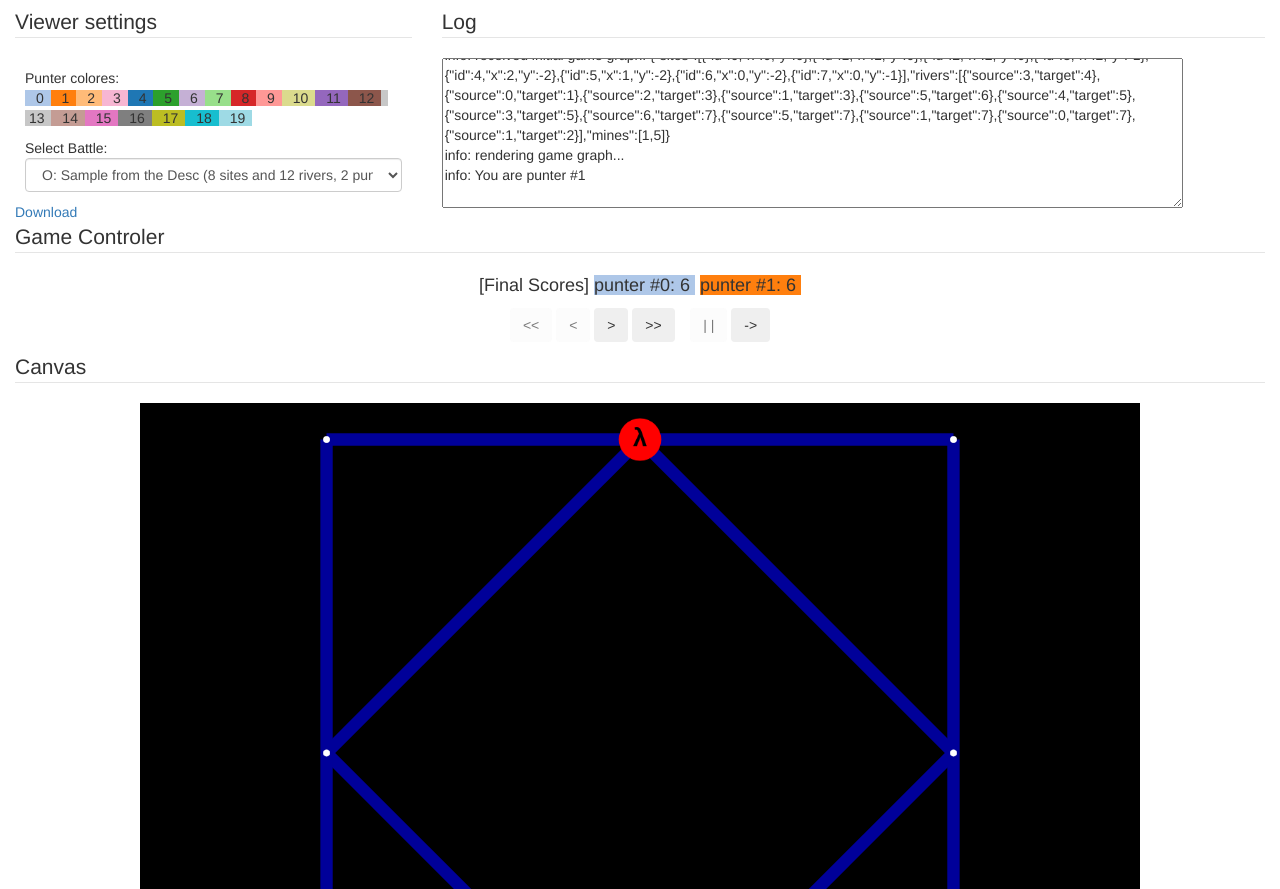
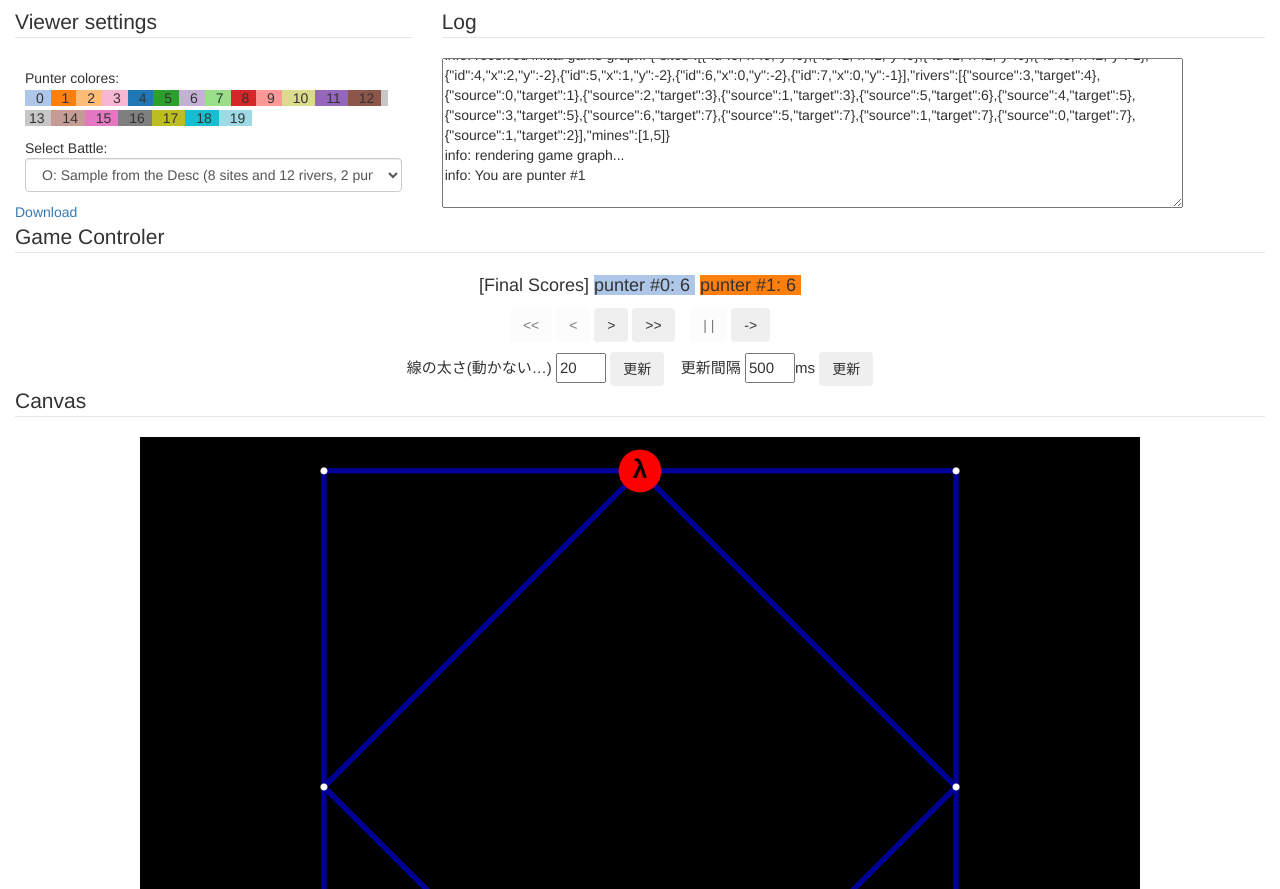
Before and after one commit to recruit-communications/icfp-contest-2017, a plain HTML site: page front/battle-viewer/index.html in a window 1280 px wide. Shown: the part 63-952 px from the top of the page. Drawn offline with Linux system fonts and the light colour scheme.

Commit message:
細かなバグ修正と更新間隔変更機能を追加

```diff
--- a/front/battle-viewer/battle.css
+++ b/front/battle-viewer/battle.css
@@ -45,3 +45,12 @@ svg {
   display: block;
   background: #000;
 }
+
+#visualise-settings {
+  font-size: 15px;
+}
+
+#line-width, #time-span {
+  height: 30px;
+  width: 50px;
+}
--- a/front/battle-viewer/battle.js
+++ b/front/battle-viewer/battle.js
@@ -5,8 +5,10 @@ let initialised = false;
 
 let row = 0;
 let col = 0;
+let jsons = undefined;
 let moves = undefined;
 let doPlay = false;
+let timeSpan = 500;
 
 /* Graph rendering */
 
@@ -141,7 +143,7 @@ function logError(msg) {
   return;
 }
 
-function start(jsons) {
+function start() {
   let graph = undefined;
   let move_start = 0;
   moves = undefined;
@@ -241,7 +243,7 @@ function start(jsons) {
 
 function handleReset(moves) {
   logInfo("Reset viewer");
-  selectBattle($("#download-link").attr("href"));
+  start();
 }
 
 function handleBack() {
@@ -302,7 +304,7 @@ function handlePlay() {
     console.log("DOPLAY");
     if (doPlay && row < moves.length) {
       forwardBattle();
-      setTimeout(play, 500);
+      setTimeout(play, timeSpan);
     } else if (row == moves.length){
       handleEnd();
     }
@@ -367,7 +369,7 @@ function updateEdgeOwner(punter, source, target) {
 
   if (es.length > 0) {
     const e = es[0];
-    e.data()["owner"] = undefined;
+    e.data()["owner"] = punter;
     e.style("line-color", getPunterColour(punter));
   } else {
     logError("Trying to update nonexistent edge! (" + source + " -- " + target + ")");
@@ -392,10 +394,11 @@ function selectBattle(url) {
       return res.text();
     }).then(function(text) {
       return text.split("\n");
-    }).then(function(jsons) {
+    }).then(function(_jsons) {
       if (cy.elements !== undefined) {
         cy.destroy();
       }
+      jsons = _jsons;
       while (jsons[jsons.length - 1] == "") jsons.pop();
       start(jsons);
   });
@@ -435,7 +438,7 @@ function doVisualize() {
     cy.destroy();
   }
   while (jsons[jsons.length - 1] == "") jsons.pop();
-  start(jsons);
+  start();
 }
 
 function initPunterColours() {
@@ -443,6 +446,18 @@ function initPunterColours() {
     $("#punter-colours").append("<div class=\"colours" + i + "\">&ensp;&nbsp;" + i + "&ensp;</div>");
     $(".colours" + i).css({"background-color":colours[i], "display":"inline"});
   }
+}
+
+
+function updateWidth() {
+  width = $("#line-width").val();
+  $("cy").css("width", width);
+  console.log("updateWidth with" + width);
+}
+
+function updateSpan() {
+  timeSpan = $("#time-span").val();
+  console.log("updateSpan with" + timeSpan + "ms");
 }
 
 $(function() {
--- a/front/battle-viewer/index.html
+++ b/front/battle-viewer/index.html
@@ -57,6 +57,19 @@
           </tr>
         </table>
       </fieldset>
+      <fieldset align="center" id="visualise-settings">
+        <tr>
+          <td>
+            線の太さ(動かない…) <input type="number" name="line-width" id="line-width" value="20">
+            <button class="btn" id="width-button" onclick="updateWidth()">更新</button>
+          </td>
+          &nbsp;&nbsp;
+          <td>
+            更新間隔 <input type="number" name="time-span" id="time-span" value="500" step="50" min="50">ms
+            <button class="btn" id="time-button" onclick="updateSpan()">更新</button>
+          </td>
+        </tr>
+      </fieldset>
     </div>
     <div class="container-fluid">
       <fieldset>
@@ -79,6 +92,7 @@
             <textarea id="json-form" cols="140" rows="10" placeholder="ここにbridgeの出力を貼り付けてください"></textarea>
           </div>
         </div>
+        <br><br><br><br>
       </fieldset>
     </div>
     <!--- load scripts -->
--- a/front/js-core/js-core.js
+++ b/front/js-core/js-core.js
@@ -52,7 +52,7 @@ const graphStyle = [
       "font-size": 64,
       "color": "#FFF",
       "line-color": "#009",
-      "width": 35,
+      "width": 15,
       "z-index" : 1,
       "curve-style": "haystack",
       "haystack-radius": 0
```
